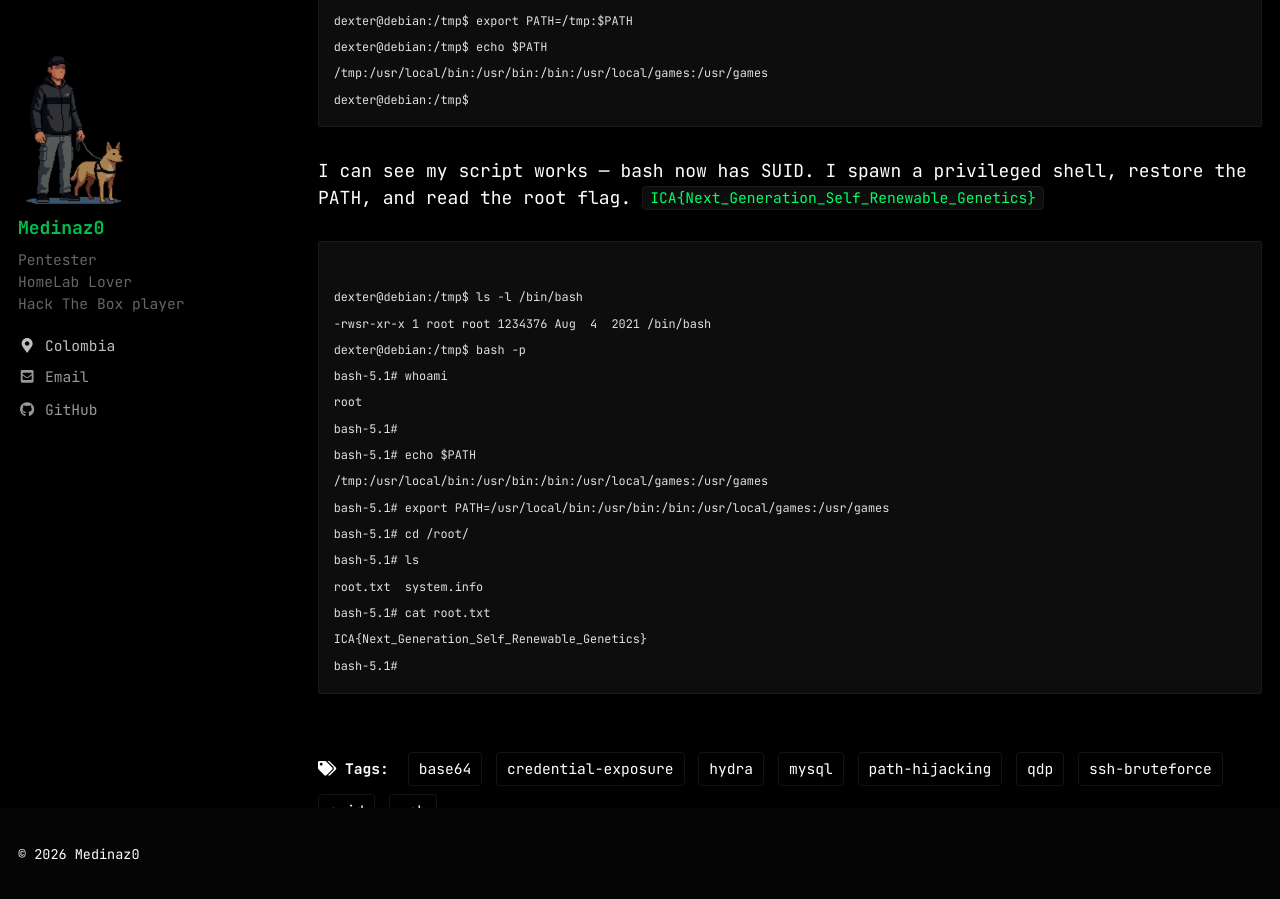
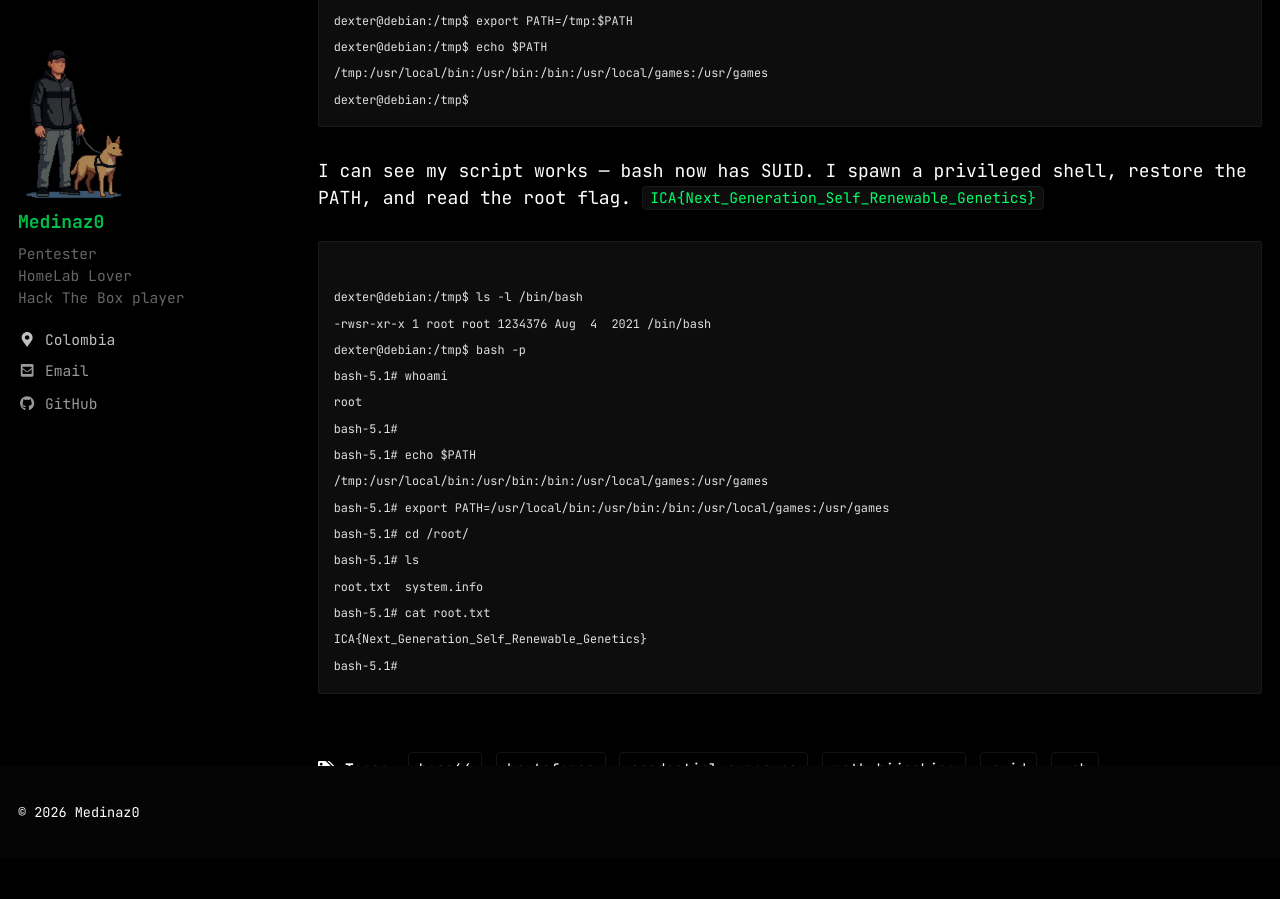
Before and after one commit to Medinaz0/medinaz0.github.io, a Jekyll site: the page built from _posts/2026-06-20-vulnhub-writeup-ica.md, in a window 1280 px wide and 900 px high, scrolled down 13604 px. Built offline with Jekyll 4.4.1, drawn with Linux system fonts in a browser that asks for light colours; cached includes are drawn as plain includes; nearby versions of some CDN libraries; a script that is not in the unit is left out; after the commit the page ends 14462 px from its top, so only the background shows below that.

Commit message:
content(ica): change tags

```diff
--- a/_posts/2026-06-20-vulnhub-writeup-ica.md
+++ b/_posts/2026-06-20-vulnhub-writeup-ica.md
@@ -13,13 +13,10 @@ categories:
 tags:
   - web
   - credential-exposure
-  - mysql
   - base64
-  - ssh-bruteforce
+  - bruteforce
   - suid
   - path-hijacking
-  - qdp
-  - hydra
 os: linux
 difficulty: Easy
 release: 2021-09-25
@@ -27,7 +24,9 @@ ip: 192.168.20.75
 ---
 
 {% include info-card.html %}
+
 ### Machine Link
+
 [ICA: 1 ~ VulnHub](https://www.vulnhub.com/entry/ica-1,748/#networking)
 
 ### Tools Used
```
